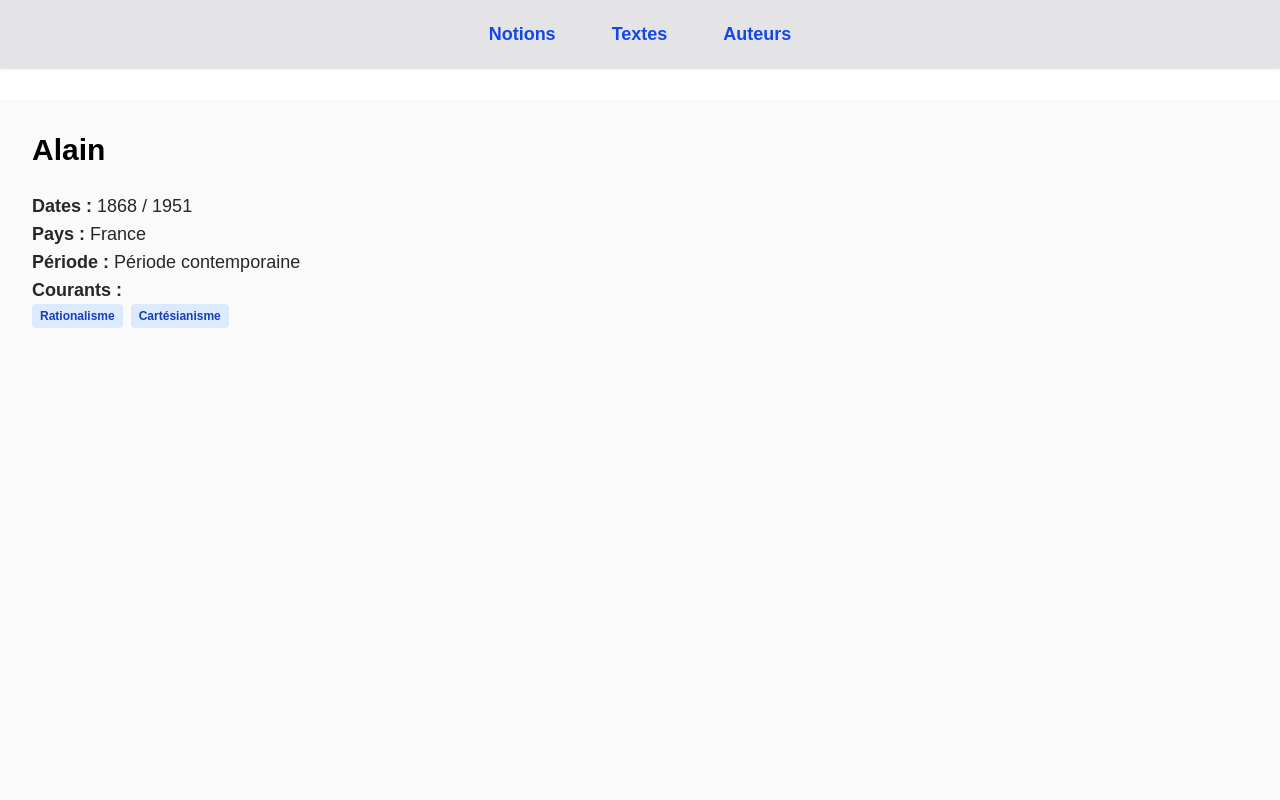
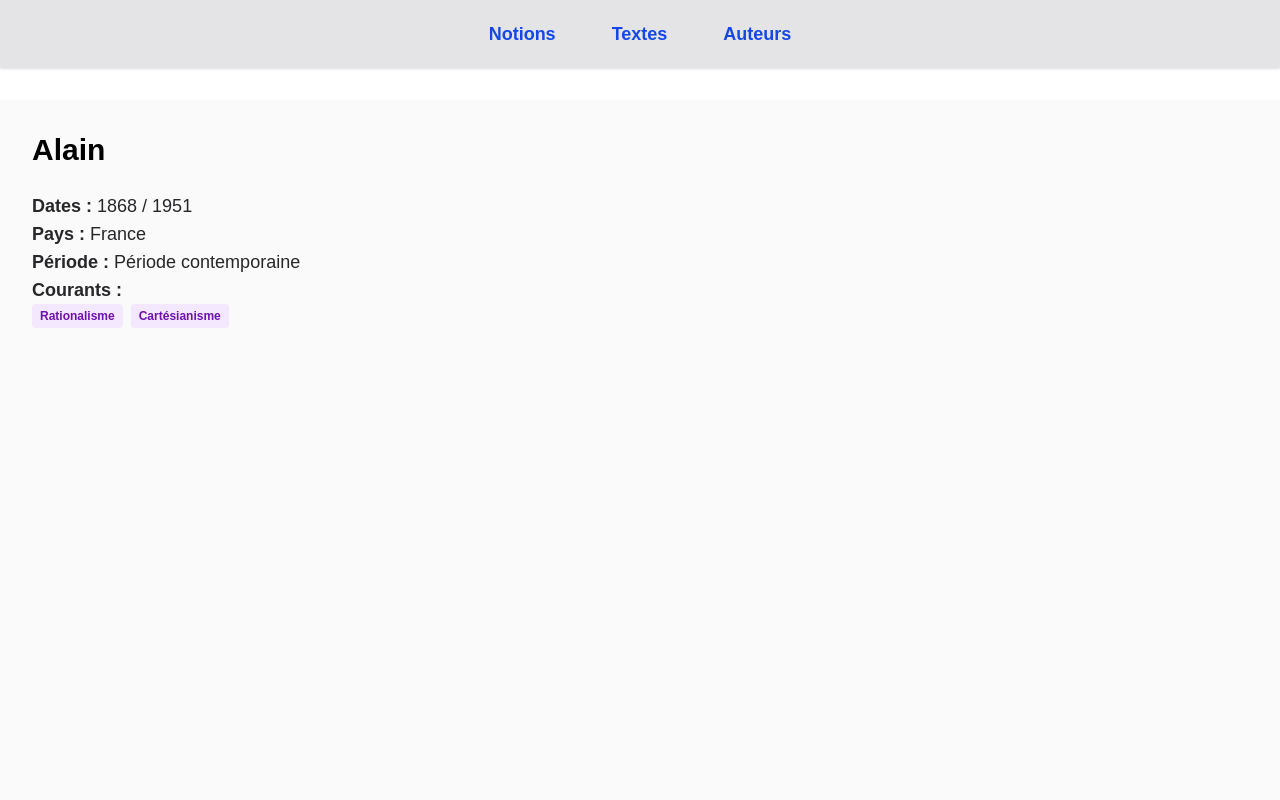
Before and after one commit to nazimboudeffa/philo-next16, a Next.js app: page /auteurs/alain in a window 1280 px wide. Shown: the top 800 px of the page. Built offline with nearby package versions, Linux system fonts and the light colour scheme.

Commit message:
little fix

```diff
--- a/app/auteurs/[slug]/page.tsx
+++ b/app/auteurs/[slug]/page.tsx
@@ -29,7 +29,7 @@ export default function AuteurPage() {
         <li><b>Courants :</b> {auteur.courants && Array.isArray(auteur.courants) ? (
           <span className="flex flex-wrap gap-2">
             {auteur.courants.map((c: string) => (
-              <span key={c} className="inline-block bg-blue-100 dark:bg-blue-900 text-blue-800 dark:text-blue-200 px-2 py-1 rounded text-xs font-semibold">{c}</span>
+              <span key={c} className="inline-block bg-purple-100 dark:bg-purple-900 text-purple-800 dark:text-purple-200 px-2 py-1 rounded text-xs font-semibold">{c}</span>
             ))}
           </span>
         ) : auteur.courants}
```
